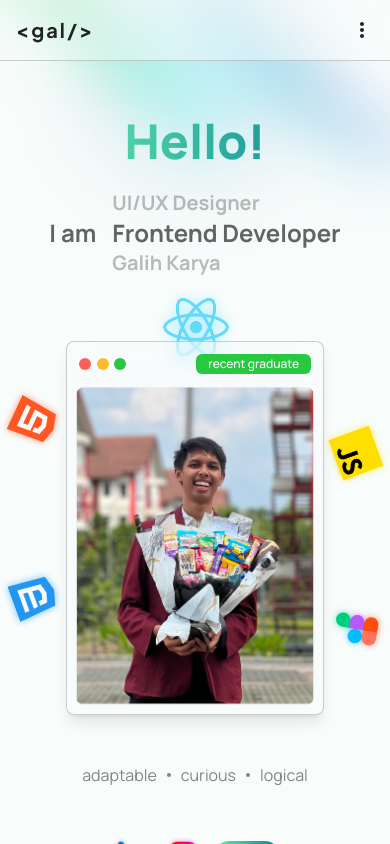
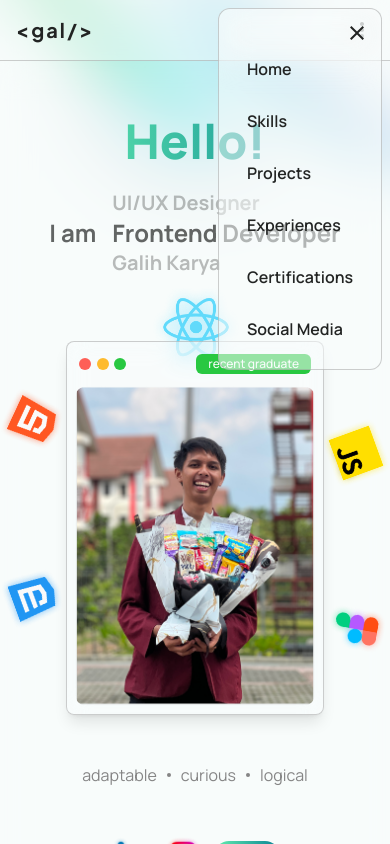
Before and after one commit to galihkarya/josfroux, a Next.js app: page / in a window 390 px wide. Both pictures are taken after a click on the button 362 px from the left and 30 px from the top of the page. Shown: the top 844 px of the page. Built offline with nearby package versions, Linux system fonts and the light colour scheme.

Commit message:
completed mobile view and add animation in hero section

```diff
--- a/src/app/page.tsx
+++ b/src/app/page.tsx
@@ -1,3 +1,5 @@
+"use client";
+
 // import ThemeSwitcher from "@/components/themeSwitcher";
 import { Plus_Jakarta_Sans } from "next/font/google";
 import Image from "next/image";
@@ -8,6 +10,7 @@ import {
   MdOutlineFileDownload,
   MdSchool,
   MdMail,
+  MdClose,
 } from "react-icons/md";
 // import { MdArrowForward } from "react-icons/md";
 import { GoDotFill } from "react-icons/go";
@@ -22,6 +25,10 @@ import ExperienceCard from "@/components/experiencesCard";
 
 import certificateData from "@/data/certifications.json";
 import CertificateCard from "@/components/certificateCard";
+
+import { useState } from "react";
+
+import { motion, AnimatePresence } from "framer-motion";
 
 const plusJakartaSans = Plus_Jakarta_Sans({
   subsets: ["latin"],
@@ -50,12 +57,55 @@ export default function Home() {
         <ExperiencenEducation />
         <Certifications />
         <Contact />
+        <Footer />
       </div>
     </div>
   );
 }
 
 const NavBar = () => {
+  const [isModalOpen, setIsModalOpen] = useState(false);
+  const toggleModal = () => {
+    setIsModalOpen(!isModalOpen);
+  };
+
+  const MoreModal = () => {
+    return (
+      <motion.div
+        className="absolute top-2 right-2 z-[60] flex flex-col bg-bgcontainer rounded-xl border-[0.5px] border-bordercolor backdrop-blur-lg px-3 pb-3 pt-8"
+        initial={{ scale: 0.95, opacity: 0 }}
+        animate={{ scale: 1, opacity: 1 }}
+        exit={{ scale: 0.95, opacity: 0 }}
+        transition={{ duration: 0.1 }}
+        style={{ transformOrigin: "top right" }}
+      >
+        <button onClick={toggleModal}>
+          <MdClose className="absolute top-3 right-3" size={24} />
+        </button>
+        <div className="flex flex-col gap-7 font-semibold text-base text-nowrap p-4">
+          <a href="#hero" onClick={toggleModal}>
+            Home
+          </a>
+          <a href="#skill" onClick={toggleModal}>
+            Skills
+          </a>
+          <a href="#project" onClick={toggleModal}>
+            Projects
+          </a>
+          <a href="#experience" onClick={toggleModal}>
+            Experiences
+          </a>
+          <a href="#certification" onClick={toggleModal}>
+            Certifications
+          </a>
+          <a href="#contact" onClick={toggleModal}>
+            Social Media
+          </a>
+        </div>
+      </motion.div>
+    );
+  };
+
   return (
     <nav className="navbar-container sticky top-0 z-[1000] flex flex-row h-fit bg-bgnav justify-between border-b-[0.5px] border-bordercolor items-center backdrop-blur-md py-4 px-4">
       <h1
@@ -63,7 +113,8 @@ const NavBar = () => {
       >
         &lt;gal/&gt;
       </h1>
-      <button>
+      <AnimatePresence>{isModalOpen && <MoreModal />}</AnimatePresence>
+      <button onClick={toggleModal}>
         <MdMoreVert size={24} />
       </button>
     </nav>
@@ -72,11 +123,19 @@ const NavBar = () => {
 
 const Hero = () => {
   return (
-    <div className="hero-container flex flex-col gap-12 items-center pt-14 px-4">
+    <div
+      id="hero"
+      className="hero-container flex flex-col gap-12 items-center pt-14 px-4"
+    >
       <div className="greeting-container flex flex-col gap-6 pb-4">
-        <h1 className="text-5xl font-extrabold text-center bg-gradient-to-r from-gradientl1 to-gradientr1 bg-clip-text text-transparent">
+        <motion.h1
+          className="text-5xl font-extrabold text-center bg-gradient-to-r from-gradientl1 to-gradientr1 bg-clip-text text-transparent"
+          initial={{ opacity: 0, scale: 0.8 }}
+          animate={{ opacity: 1, scale: 1 }}
+          transition={{ duration: 2 }}
+        >
           Hello!
-        </h1>
+        </motion.h1>
         <div className="flex flex-row items-center gap-4">
           <h2 className="text-2xl font-bold opacity-70">I am</h2>
           <div>
@@ -89,44 +148,49 @@ const Hero = () => {
         </div>
       </div>
       <div className="outer-photo-container ">
-        <div className="relative">
+        <motion.div
+          className="relative"
+          initial={{ scale: 0, y: 100 }}
+          animate={{ scale: 1, y: 0 }}
+          transition={{ ease: "circInOut", delay: 1, duration: 0.6 }}
+        >
           <Image
-            className="absolute -z-10 -top-16 left-0 transform translate-x-20"
+            className="absolute -z-10 -top-16 left-0 transform translate-x-20 hover:-translate-y-2 duration-200"
             src={"/assets/react-icon-glow.png"}
             height={100}
             width={100}
             alt="react-icon-glow"
           />
           <Image
-            className="absolute -z-10 top-12 -left-24 transform translate-x-1/2 -rotate-[65deg]"
+            className="absolute -z-10 top-12 -left-24 transform translate-x-1/2 -rotate-[65deg] hover:-translate-y-2 duration-200"
             src={"/assets/html-icon-glow.png"}
             height={64}
             width={64}
             alt="html-icon-glow"
           />
           <Image
-            className="absolute -z-10 top-20 -right-24 transform -translate-x-1/2 rotate-[70deg]"
+            className="absolute -z-10 top-20 -right-24 transform -translate-x-1/2 rotate-[70deg] hover:-translate-y-2 duration-200"
             src={"/assets/js-icon-glow.png"}
             height={64}
             width={64}
             alt="js-icon-glow"
           />
           <Image
-            className="absolute -z-10 top-56 -left-24 transform translate-x-1/2 -rotate-[110deg]"
+            className="absolute -z-10 top-56 -left-24 transform translate-x-1/2 -rotate-[110deg] hover:-translate-y-2 duration-200"
             src={"/assets/css-icon-glow.png"}
             height={64}
             width={64}
             alt="css-icon-glow"
           />
           <Image
-            className="absolute -z-10 top-64 -right-24 transform -translate-x-1/2 rotate-[100deg]"
+            className="absolute -z-10 top-64 -right-24 transform -translate-x-1/2 rotate-[100deg] hover:-translate-y-2 duration-200"
             src={"/assets/figma-icon-glow.png"}
             height={64}
             width={64}
             alt="figma-icon-glow"
           />
-        </div>
-        <div className="photo-container z-40 bg-bgcontainer flex flex-col w-fit h-fit gap-2 shadow-lg rounded-lg border-[0.5px] border-bordercolor backdrop-blur-md p-2">
+        </motion.div>
+        <div className="photo-container z-40 bg-bgcontainer flex flex-col w-fit h-fit gap-2 shadow-lg rounded-lg border-[0.5px] border-bordercolor backdrop-blur-md p-2 hover:skew-x-3 hover:rotate-3 duration-200">
           <div className="win-nav-container flex flex-row justify-between items-center px-1 py-1">
             <div className="button-nav-container flex flex-row gap-[0.35rem]">
               <div className="bg-[#FE5F57] h-[12px] w-[12px] rounded-full"></div>
@@ -154,7 +218,11 @@ const Hero = () => {
         <p>logical</p>
       </div>
       <div className="social-media-container flex flex-row gap-3 items-center">
-        <Link href="https://www.linkedin.com/in/galihkarya">
+        <Link
+          href="https://www.linkedin.com/in/galihkarya"
+          target="_blank"
+          rel="noopener noreferrer"
+        >
           <Image
             src={"/assets/linkedin-icon-glow.png"}
             width={40}
@@ -162,7 +230,11 @@ const Hero = () => {
             alt="linkedin-icon-glow"
           />
         </Link>
-        <Link href="https://www.instagram.com/galihkarya_g">
+        <Link
+          href="https://www.instagram.com/galihkarya_g"
+          target="_blank"
+          rel="noopener noreferrer"
+        >
           <Image
             src={"/assets/instagram-icon-glow.png"}
             width={40}
@@ -174,6 +246,8 @@ const Hero = () => {
           href={
             "https://drive.google.com/file/d/14mwYWEnIEDxZL85oZAX0j0Dirl56nhbC/view?usp=sharing"
           }
+          target="_blank"
+          rel="noopener noreferrer"
         >
           <div className="cv-button-container flex flex-row gap-1 items-center px-3 py-1 rounded-full bg-gradient-to-r from-gradientl1 to-gradientr1 ">
             <MdOutlineFileDownload color="#f8fcfb" size={18} />
@@ -187,7 +261,7 @@ const Hero = () => {
 
 const Skills = () => {
   return (
-    <div className="skill-container flex flex-col gap-10 p-6">
+    <div id="skill" className="skill-container flex flex-col gap-10 p-6">
       <h1 className="bg-gradient-to-r from-subtitlel to-subtitler bg-clip-text text-transparent font-bold text-2xl text-center">
         WHAT I&apos;M GREAT AT
       </h1>
@@ -253,7 +327,7 @@ const Projects = () => {
   const sortedProjects = [...projectsData].sort((a, b) => b.id - a.id);
 
   return (
-    <div className="recent-project-container py-6">
+    <div id="project" className="recent-project-container py-6">
       <h1 className="bg-gradient-to-r from-subtitlel to-subtitler bg-clip-text text-transparent font-bold text-2xl text-center">
         RECENT PROJECTS
       </h1>
@@ -283,7 +357,10 @@ const ExperiencenEducation = () => {
   );
 
   return (
-    <div className="experienceneducation-container bg-bgspecial flex flex-col gap-8 py-6">
+    <div
+      id="experience"
+      className="experienceneducation-container bg-bgspecial flex flex-col gap-8 py-6"
+    >
       <div className="experiences-container">
         <div className="subtitle-container flex flex-row gap-3 items-center justify-center">
           <span className="material-symbols-outlined text-subtitlel">
@@ -322,7 +399,10 @@ const Certifications = () => {
   );
 
   return (
-    <div className="certifications-container flex flex-col py-6">
+    <div
+      id="certification"
+      className="certifications-container flex flex-col py-6"
+    >
       <h1 className="bg-gradient-to-r from-subtitlel to-subtitler bg-clip-text text-transparent font-bold text-2xl text-center">
         CERTIFICATIONS
       </h1>
@@ -346,7 +426,7 @@ const Certifications = () => {
 
 const Contact = () => {
   return (
-    <div className="contact-container">
+    <div id="contact" className="contact-container">
       <h1 className="bg-gradient-to-r from-subtitlel to-subtitler bg-clip-text text-transparent font-bold text-2xl text-center">
         WAYS TO FIND ME
       </h1>
@@ -354,6 +434,8 @@ const Contact = () => {
         <Link
           href={"https://www.instagram.com/galihkarya_g"}
           className="instagram-container flex flex-row gap-3"
+          target="_blank"
+          rel="noopener noreferrer"
         >
           <BiLogoInstagramAlt size={28} />
           <p className="hidden">@galihkarya_g</p>
@@ -361,6 +443,8 @@ const Contact = () => {
         <Link
           href={"https://www.linkedin.com/in/galihkarya"}
           className="linkedin-container flex flex-row gap-3"
+          target="_blank"
+          rel="noopener noreferrer"
         >
           <RiLinkedinFill size={28} />
           <p className="hidden">galihkarya</p>
@@ -376,3 +460,55 @@ const Contact = () => {
     </div>
   );
 };
+
+const Footer = () => {
+  return (
+    <div className="footer-container bg-[#222227] flex flex-col p-8 gap-3">
+      <p className="font-normal text-sm text-center text-[#f8fcfb] opacity-50">
+        handcrafted from the ground with &#x1F499;{" "}
+      </p>
+      <div className="icons-container flex flex-row gap-6 justify-center">
+        <Image
+          src={"/assets/figma-icon.png"}
+          className="text-foreground"
+          width={16}
+          height={16}
+          alt="figma-icon"
+        />
+        <Image
+          src={"/assets/next-icon.png"}
+          width={16}
+          height={16}
+          alt="next-icon"
+        />
+        <Image
+          src={"/assets/html-icon.png"}
+          width={16}
+          height={16}
+          alt="html-icon"
+        />
+        <Image
+          src={"/assets/css-icon.png"}
+          width={16}
+          height={16}
+          alt="css-icon"
+        />
+        <Image
+          src={"/assets/js-icon.png"}
+          width={16}
+          height={16}
+          alt="js-icon"
+        />
+        <Image
+          src={"/assets/tailwindcss-icon.png"}
+          width={20}
+          height={16}
+          alt="tailwindcss-icon"
+        />
+      </div>
+      <p className="font-normal text-sm text-center text-[#f8fcfb] opacity-50">
+        2024
+      </p>
+    </div>
+  );
+};
```
